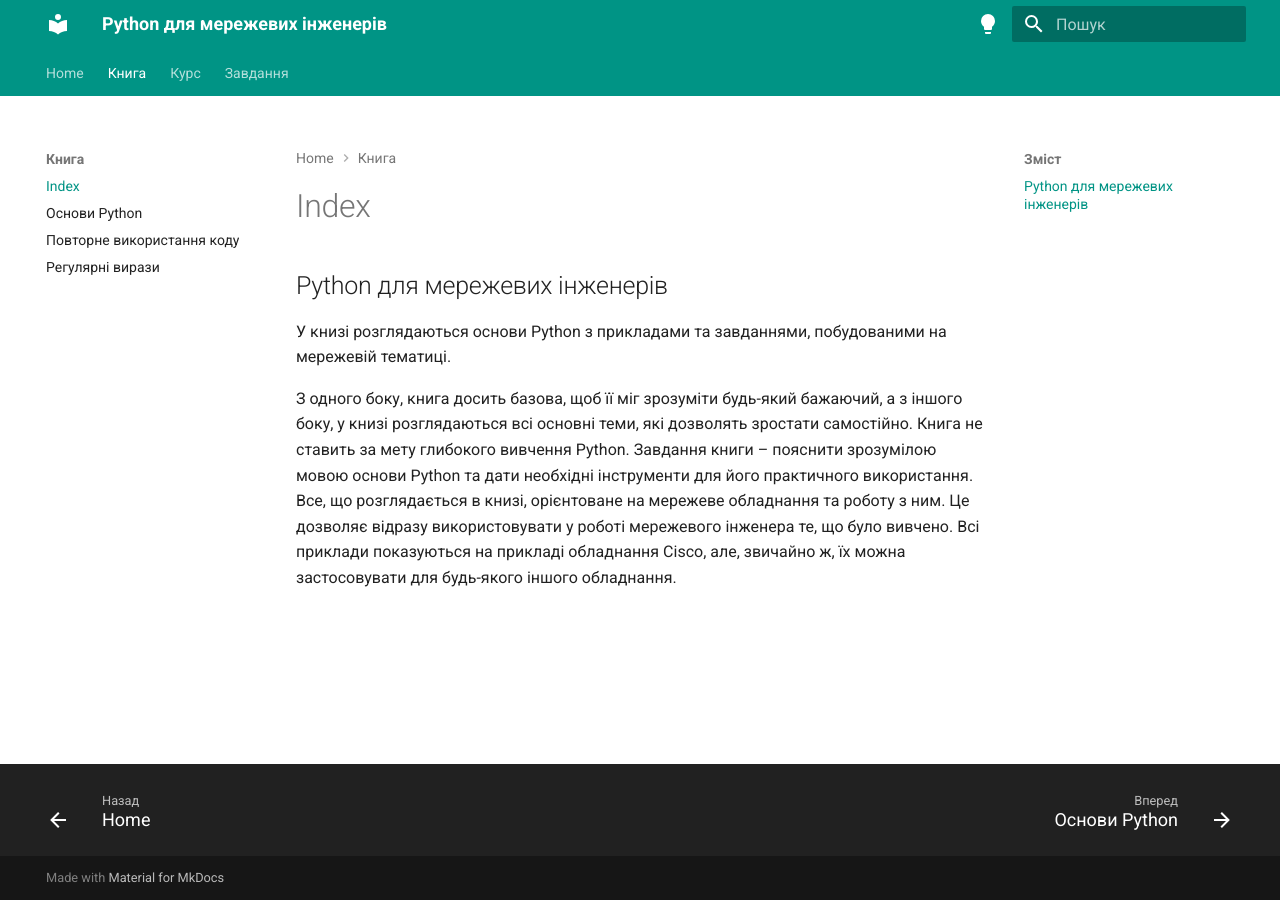
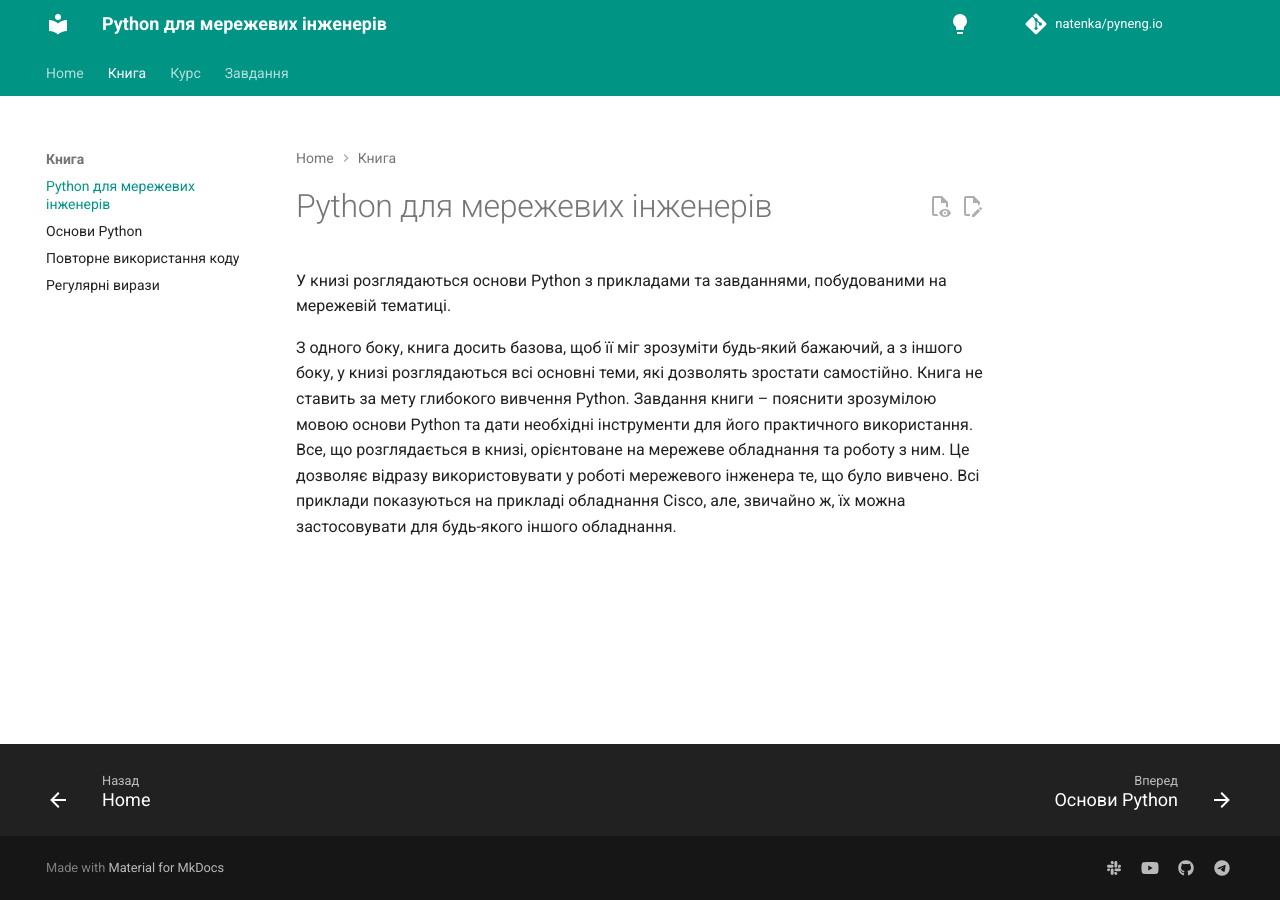
Before and after one commit to natenka/pyneng.io, an MkDocs documentation site: the page built from docs/book/index.md, in a window 1280 px wide. Built offline with MkDocs 1.6.1 and Material for MkDocs 9.7.7, drawn with Linux system fonts in a browser that asks for light colours; comment, search, counter and statistics services are not loaded.

Commit message:
ADDED git integration, last changed, social links

```diff
--- a/docs/book/index.md
+++ b/docs/book/index.md
@@ -1,4 +1,4 @@
-## Python для мережевих інженерів
+# Python для мережевих інженерів
 
 У книзі розглядаються основи Python з прикладами та завданнями, побудованими на мережевій тематиці.
 
--- a/mkdocs.yml
+++ b/mkdocs.yml
@@ -1,4 +1,9 @@
 site_name: Python для мережевих інженерів
+
+# Repository
+repo_name: natenka/pyneng.io
+repo_url: https://github.com/natenka/pyneng.io
+
 theme:
   name: material
   language: uk
@@ -40,6 +45,25 @@ theme:
     toggle:
       icon: material/lightbulb-outline
       name: Switch to dark mode
+
+
+# Plugins
+plugins:
+  - git-revision-date-localized:
+      enable_creation_date: true
+
+# Customization
+extra:
+  social:
+    - icon: fontawesome/brands/slack
+      link: https://join.slack.com/t/pynenguk/shared_invite/zt-1ulyc49it-gM1aZ87gkOL183SOOeIhDg
+    - icon: fontawesome/brands/youtube
+      link: https://www.youtube.com/channel/UCKTDqzgELjWO7wseP-OHNew
+    - icon: fontawesome/brands/github
+      link: https://github.com/natenka
+    - icon: fontawesome/brands/telegram
+      link: https://t.me/pynenguk
+
 
 # Extensions
 markdown_extensions:
```
